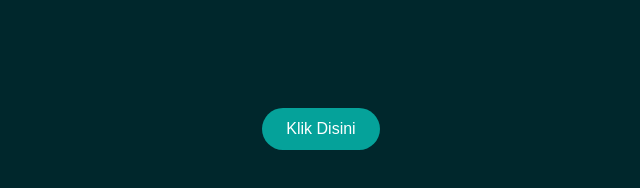
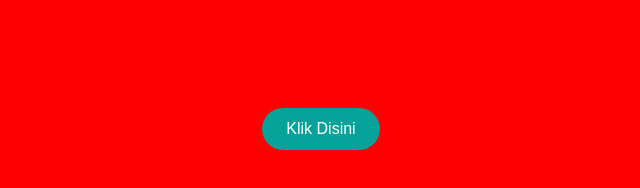
Before and after one commit to AldyyNgere/Ultah-mama, a plain HTML site: page index.html in a window 1280 px wide. Shown: the whole page, without its empty margins (319-959 px from the left). Drawn offline with Linux system fonts and the light colour scheme.

Commit message:
Update style.css

```diff
--- a/style.css
+++ b/style.css
@@ -4,7 +4,7 @@ body{
     flex-direction: column;
     padding-top: 100px;
     font-family: 'Work Sans', sans-serif;
-    background: #00272c;
+    background: red;
 }
 
 p{
```
